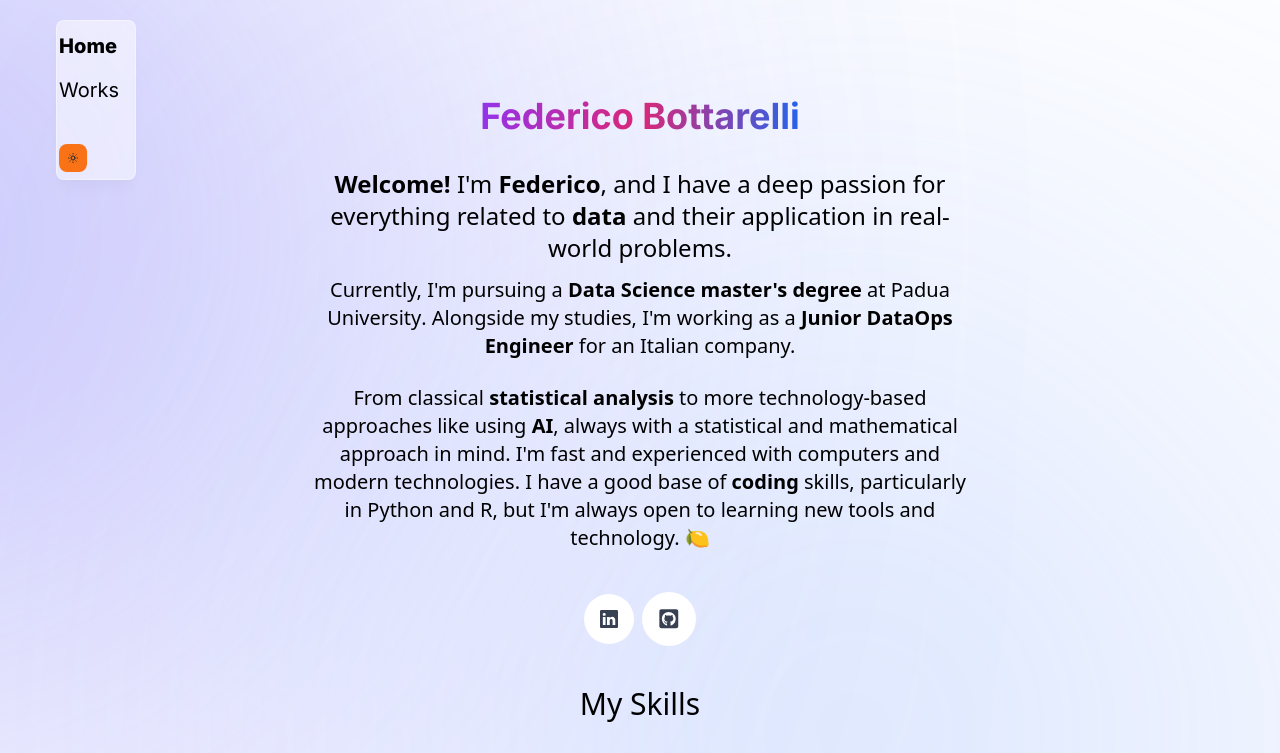
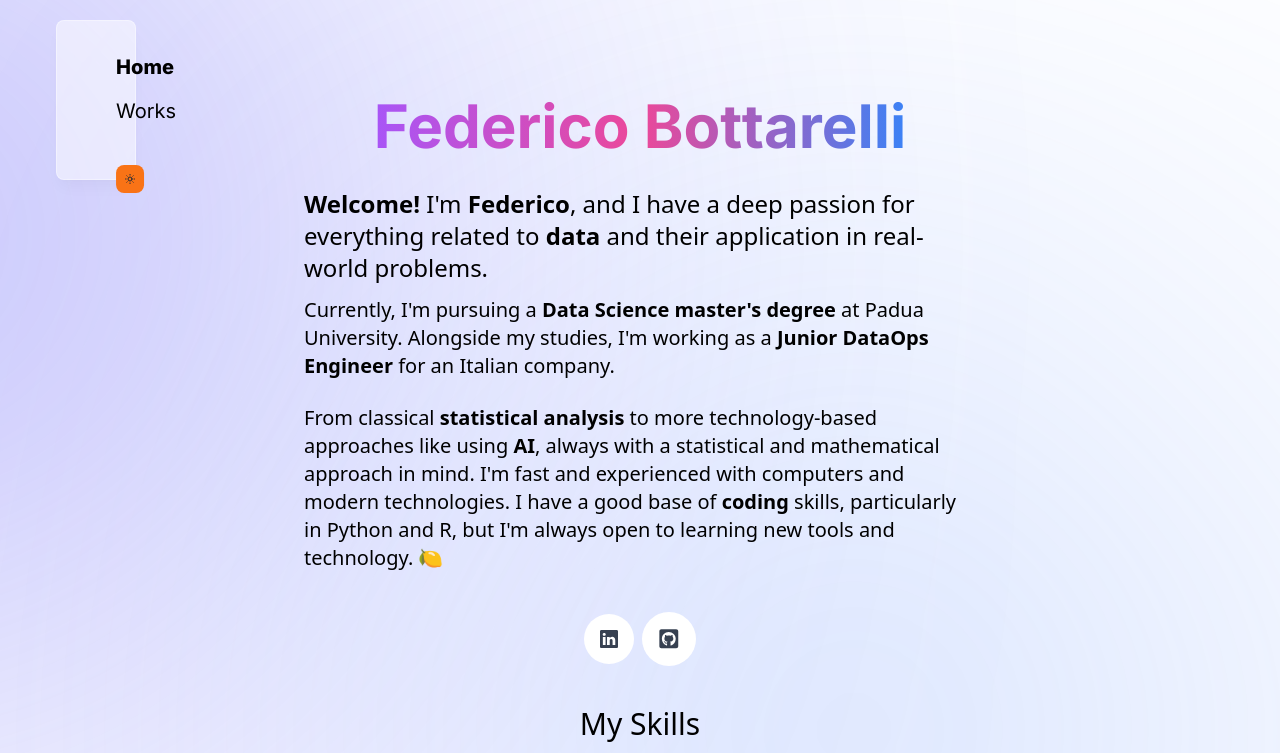
Before and after one commit to fbottarelli/personal-portfolio, a Next.js app: page / in a window 1280 px wide. Shown: the top 753 px of the page. Built offline with nearby package versions, Linux system fonts and the light colour scheme.

Commit message:
Animation and minor fixes

```diff
--- a/src/app/page.tsx
+++ b/src/app/page.tsx
@@ -1,3 +1,4 @@
+"use client";
 // import Image from 'next/image'
 import React from "react";
 // import About from "@/components/about";
@@ -8,16 +9,25 @@ import Intro from "@/components/intro";
 // import SectionDivider from "@/components/section-divider";
 import Skills from "@/components/skills";
 // import Form from "@/components/form";
+import { motion } from "framer-motion"
 
 
 export default function Home() {
   return (
     <main className="central-column">
-        <div className="primary-title">
-            <h1 className="bg-gradient-to-r from-purple-600 via-pink-600 to-blue-600 bg-clip-text text-transparent mt-8">
-                Federico Bottarelli
-            </h1>
-        </div>
+      <motion.div
+          initial={{ opacity: 0, y: 100 }}
+          animate={{ opacity: 1, y: 0 }}
+          transition={{
+            delay: 0.1,
+          }}
+        >
+          <div className="primary-title">
+              <h1 className="bg-gradient-to-r from-purple-500 via-pink-500 to-blue-500 bg-clip-text text-transparent mt-8">
+                  Federico Bottarelli
+              </h1>
+          </div>
+      </motion.div>
 
         <Intro />
         <Skills />
--- a/src/components/header.tsx
+++ b/src/components/header.tsx
@@ -2,7 +2,7 @@
 // import { useState } from 'react';
 import SwitchTheme from './SwitchTheme'
 import Link from 'next/link'
-import { motion } from "framer-motion";
+import { motion } from "framer-motion"
 // import { links } from "@/lib/data";
 
 const Nav = () => {
@@ -13,9 +13,7 @@ const Nav = () => {
                 <motion.div className="fixed top-0 right-1/2 h-[5rem] w-full rounded-none border border-white border-opacity-40 bg-white bg-opacity-90 shadow-lg shadow-black/[0.03] backdrop-blur-[0.2rem] lg:bg-opacity-50 lg:backdrop-blur-[0.1rem] lg:top-5 lg:left-4 lg:h-[10rem] lg:w-20 lg:rounded-lg dark:bg-gray-950 dark:border-black/40 dark:bg-opacity-75"
                                 initial={{ y: -100, x: "+50%", opacity: 0 }}
                                 animate={{ y: 0, x: "+50%", opacity: 1 }}>
-                </motion.div>
-                <nav className="fixed top-8 left-1/2 transform -translate-x-1/2 mb-10 flex flex-row justify-center lg:fixed lg:top-8 lg:left-28 lg:flex-col lg:mb-0">
-
+                    <nav className="fixed top-8 left-1/2 transform -translate-x-1/2 mb-10 flex flex-row justify-center lg:fixed lg:top-8 lg:left-28 lg:flex-col lg:mb-0">
                     {/*<div className="flex flex-row md:flex-col">*/}
                         <Link href="/" className="mr-12 lg:mb-4 font-extrabold text-xl">Home</Link>
                         {/*<Link href="/about" className="mr-4 md:mr-0">About me</Link>*/}
@@ -23,8 +21,9 @@ const Nav = () => {
                         {/* Dark/light button */}
                         <SwitchTheme/>
                     {/*</div>*/}
+                    </nav>
+                </motion.div>
 
-                </nav>
             </div>
         </>
     );
--- a/src/components/intro.tsx
+++ b/src/components/intro.tsx
@@ -2,12 +2,13 @@
 
 // import Image from "next/image";
 import React from "react";
-import { motion } from "framer-motion";
+// import { motion } from "framer-motion";
 // import Link from "next/link";
 import {  BsLinkedin } from "react-icons/bs";
 // import { HiDownload } from "react-icons/hi";
 import { FaGithubSquare } from "react-icons/fa";
 import { useSectionInView } from "@/lib/hooks";
+import { motion } from "framer-motion";
 // import { useActiveSectionContext } from "@/context/active-section-context";
 
 export default function Intro() {
@@ -18,18 +19,18 @@ export default function Intro() {
     <section
       ref={ref}
       id="home"
-      className="mb-28 max-w-[50rem] text-center sm:mb-0 scroll-mt-[100rem] font-sans"
+      className="mb-28 max-w-[50rem] sm:mb-0 scroll-mt-[100rem] font-sans text-left"
     >
 
       <motion.div
           initial={{ opacity: 0, y: 100 }}
           animate={{ opacity: 1, y: 0 }}
           transition={{
-            delay: 0.1,
+            delay: 0.3,
           }}
       >
       <p className="mb-3 text-2xl">
-        <span className='text-2xl font-semibold'>Welcome!  </span>
+        <span className='font-semibold'>Welcome!  </span>
         I&apos;m<span className="font-semibold"> Federico</span>, and I have a deep passion for everything related to
         <span className="font-semibold"> data</span> and their application in real-world problems.
       </p>
@@ -39,12 +40,12 @@ export default function Intro() {
           initial={{ opacity: 0, y: 100 }}
           animate={{ opacity: 1, y: 0 }}
           transition={{
-            delay: 0.1,
+            delay: 0.4,
           }}
       >
       <p className="mb-6 text-xl">
         Currently, I&apos;m pursuing a <span className="font-bold"> Data Science master&apos;s degree</span> at
-        <span className="font-medium"> Padua University</span>. Alongside my studies, I&apos;m working as a
+         Padua University. Alongside my studies, I&apos;m working as a
         <span className="font-bold"> Junior DataOps Engineer</span> for an Italian company.
       </p>
       </motion.div>
@@ -53,7 +54,7 @@ export default function Intro() {
           initial={{ opacity: 0, y: 100 }}
           animate={{ opacity: 1, y: 0 }}
           transition={{
-            delay: 0.1,
+            delay: 0.5,
           }}
       >
         <p className='text-xl my-6'>
--- a/styles/globals.css
+++ b/styles/globals.css
@@ -39,7 +39,7 @@ body {
 }
 
 .primary-title {
-  @apply font-bold text-4xl mb-8 mt-8 md:mt-0 text-center;
+  @apply font-bold text-6xl text-left mb-8 mt-8 md:mt-0;
 }
 
 /* Scrollbar */
```
